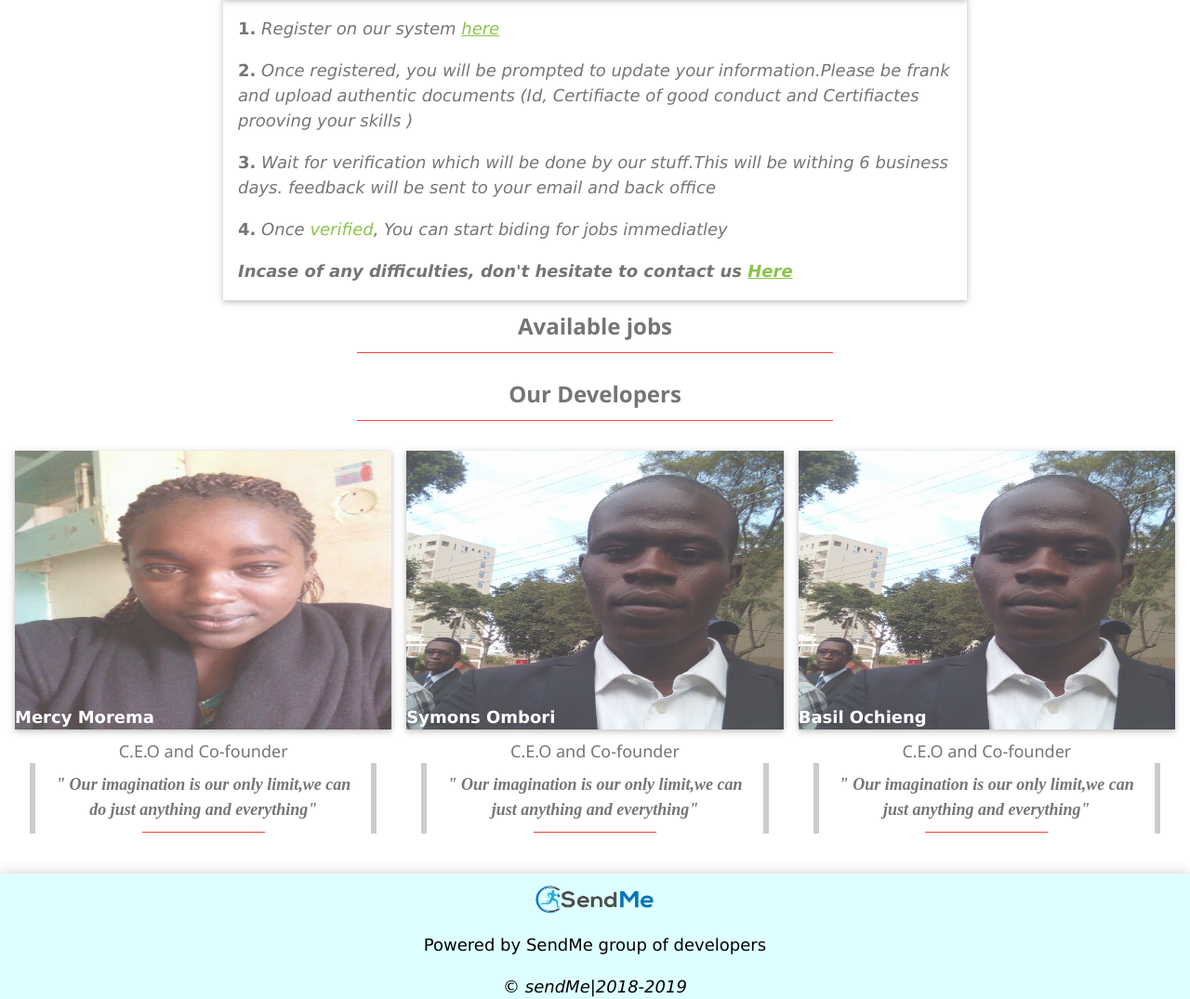
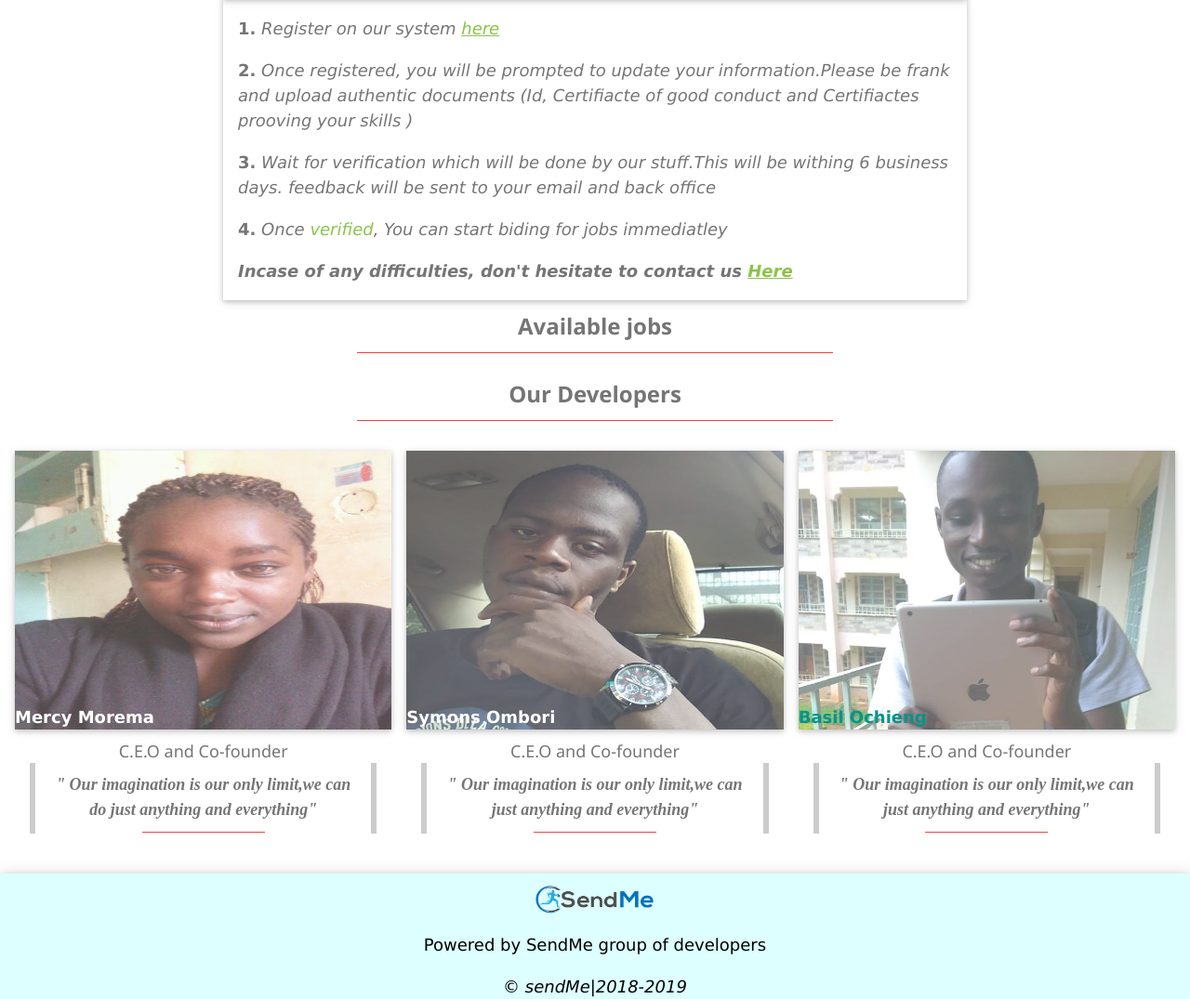
Before and after one commit to Symonss/sendMe, a Django app: page / in a window 1280 px wide. Shown: the part 1055-2130 px from the top of the page at 93% size. Run offline with Django 3.2, Linux system fonts and the light colour scheme; data that the repository does not hold is empty.

Commit message:
fixed card

```diff
--- a/coreapp/templates/coreapp/home.html
+++ b/coreapp/templates/coreapp/home.html
@@ -179,10 +179,10 @@ p{
 
 <div class="w3-third">
 <div class=" w3-display-container w3-card" style="height:300px" >
-<img class="w3-opacity-min"src="{% static 'images/symons.jpg'%}" style="width:100%;height:100%">
+<img class="w3-opacity-min"src="{% static 'images/basil.jpg'%}" style="width:100%;height:100%">
 <div class="w3-display-bottomleft w3-text-teal">
 
-    <b class="w3-text-white">Basil Ochieng</b>
+    <b class="w3-text-teal">Basil Ochieng</b>
   </div>
 </div>
 <div class="w3-container w3-center">
```
Also changed, not shown: coreapp/static/images/basil.jpg (added), coreapp/static/images/general/symons.jpg (deleted), coreapp/static/images/symons.jpg.
